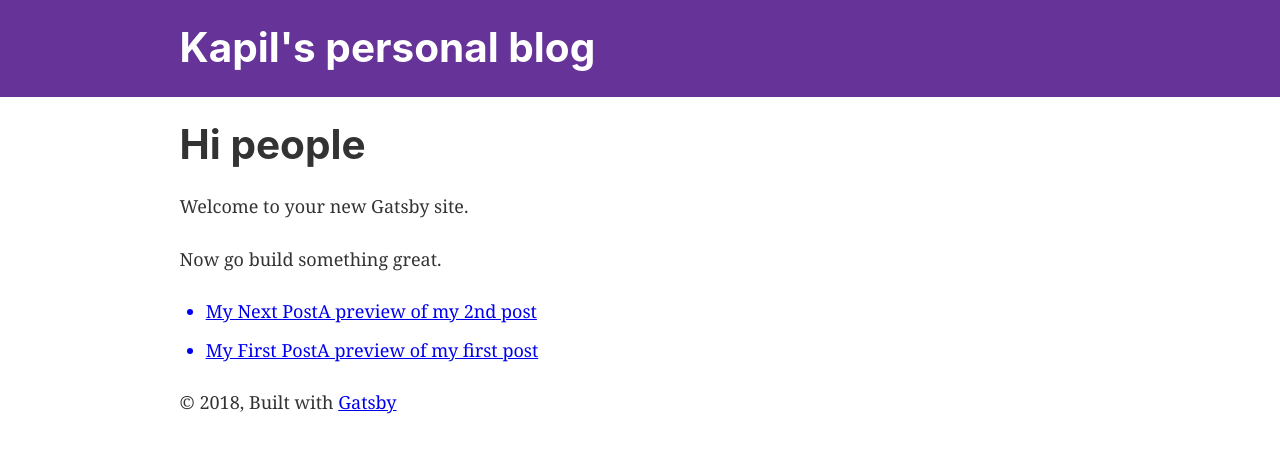
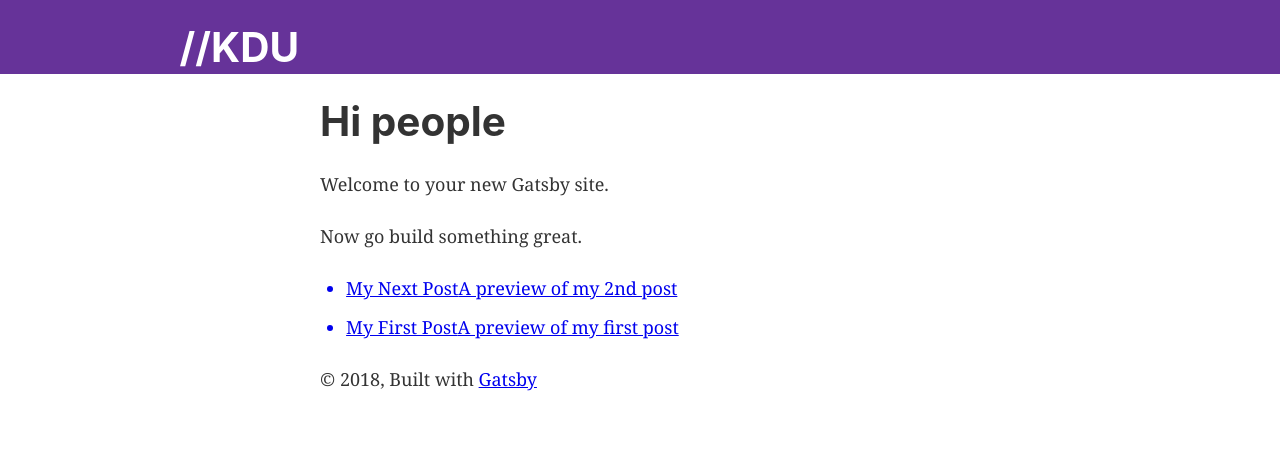
Before and after one commit to Dubes/personal-blog, a Gatsby site: page / in a window 1280 px wide. Built offline with nearby package versions, Linux system fonts and the light colour scheme; Gatsby itself is replaced by a stand-in of ours.

Commit message:
flatten the structure and some styling changes to use the grid layout

```diff
--- a/src/components/header.js
+++ b/src/components/header.js
@@ -2,8 +2,9 @@ import { Link } from 'gatsby'
 import PropTypes from 'prop-types'
 import React from 'react'
 
-const Header = ({ siteTitle }) => (
+const Header = () => (
   <div
+    className="website-header"
     style={{
       background: `rebeccapurple`,
       marginBottom: `1.45rem`,
@@ -24,19 +25,11 @@ const Header = ({ siteTitle }) => (
             textDecoration: `none`,
           }}
         >
-          {siteTitle}
+          //KDU
         </Link>
       </h1>
     </div>
   </div>
 )
 
-Header.propTypes = {
-  siteTitle: PropTypes.string,
-}
-
-Header.defaultProps = {
-  siteTitle: ``,
-}
-
 export default Header
--- a/src/components/layout.css
+++ b/src/components/layout.css
@@ -5,37 +5,41 @@ html {
 }
 body {
   margin: 0;
+  color: hsla(0, 0%, 0%, 0.8);
+  font-family: georgia, serif;
+  font-weight: normal;
+  word-wrap: break-word;
+  font-kerning: normal;
+  -moz-font-feature-settings: 'kern', 'liga', 'clig', 'calt';
+  -ms-font-feature-settings: 'kern', 'liga', 'clig', 'calt';
+  -webkit-font-feature-settings: 'kern', 'liga', 'clig', 'calt';
+  font-feature-settings: 'kern', 'liga', 'clig', 'calt';
 }
-article,
-aside,
-details,
-figcaption,
-figure,
-footer,
-header,
-main,
-menu,
-nav,
-section,
-summary {
-  display: block;
+.site-layout {
+  display: grid;
+  grid-template-rows: minmax(100px, 10vh) 1fr 10vh;
+  grid-template-columns: 25vw 1fr 25vw;
+}
+.site-content,
+.blog-content {
+  grid-row: 2;
+  grid-column: 2;
+}
+
+footer {
+  grid-row-end: -1;
+  grid-column-start: 2;
+}
+.website-header {
+  grid-row-start: 1;
+  grid-column-start: 1;
+  grid-column-end: -1;
 }
 audio,
 canvas,
 progress,
 video {
   display: inline-block;
-}
-audio:not([controls]) {
-  display: none;
-  height: 0;
-}
-progress {
-  vertical-align: baseline;
-}
-[hidden],
-template {
-  display: none;
 }
 a {
   background-color: transparent;
@@ -195,17 +199,6 @@ html {
 }
 *:after {
   box-sizing: inherit;
-}
-body {
-  color: hsla(0, 0%, 0%, 0.8);
-  font-family: georgia, serif;
-  font-weight: normal;
-  word-wrap: break-word;
-  font-kerning: normal;
-  -moz-font-feature-settings: 'kern', 'liga', 'clig', 'calt';
-  -ms-font-feature-settings: 'kern', 'liga', 'clig', 'calt';
-  -webkit-font-feature-settings: 'kern', 'liga', 'clig', 'calt';
-  font-feature-settings: 'kern', 'liga', 'clig', 'calt';
 }
 img {
   max-width: 100%;
--- a/src/components/layout.js
+++ b/src/components/layout.js
@@ -1,40 +1,17 @@
 import React from 'react'
 import PropTypes from 'prop-types'
-import { StaticQuery, graphql } from 'gatsby'
 
 import Header from './header'
 import './layout.css'
 
 const Layout = ({ children }) => (
-  <StaticQuery
-    query={graphql`
-      query SiteTitleQuery {
-        site {
-          siteMetadata {
-            title
-          }
-        }
-      }
-    `}
-    render={data => (
-      <>
-        <Header siteTitle={data.site.siteMetadata.title} />
-        <div
-          style={{
-            margin: `0 auto`,
-            maxWidth: 960,
-            padding: `0px 1.0875rem 1.45rem`,
-            paddingTop: 0,
-          }}
-        >
-          {children}
-          <footer>
-            © 2018, Built with <a href="https://www.gatsbyjs.org">Gatsby</a>
-          </footer>
-        </div>
-      </>
-    )}
-  />
+  <div className="site-layout">
+    <Header />
+    {children}
+    <footer>
+      © 2018, Built with <a href="https://www.gatsbyjs.org">Gatsby</a>
+    </footer>
+  </div>
 )
 
 Layout.propTypes = {
--- a/src/content/test-blog-entry/test-blog.md
+++ b/src/content/test-blog.md
@@ -18,7 +18,7 @@ Lorem ipsum
 
 Lorem ipsum
 
-![Negative HN comment](./meetup.jpg)
+![Negative HN comment](./meetup2.jpg)
 
 Emphasis, aka italics, with _asterisks_ or _underscores_.
 
--- a/src/pages/index.js
+++ b/src/pages/index.js
@@ -6,6 +6,7 @@ import SEO from '../components/seo'
 const IndexPage = ({ data }) => (
   <Layout>
     <SEO title="Home" keywords={[`gatsby`, `application`, `react`]} />
+    <div className="site-content">
       <h1>Hi people</h1>
       <p>Welcome to your new Gatsby site.</p>
       <p>Now go build something great.</p>
@@ -23,6 +24,7 @@ const IndexPage = ({ data }) => (
             </Link>
           ))}
       </ul>
+    </div>
   </Layout>
 )
 
--- a/src/templates/blogTemplate.js
+++ b/src/templates/blogTemplate.js
@@ -1,12 +1,9 @@
 import React from 'react'
-import { graphql, Link } from 'gatsby'
+import { graphql } from 'gatsby'
 
 import Layout from '../components/layout'
-import SEO from '../components/seo'
 
 const BlogPage = ({ data, pageContext }) => {
-  console.log(pageContext)
-  console.log(data)
   const title = data.markdownRemark.frontmatter.title
   const html = data.markdownRemark.html
 
```
Also changed, not shown: src/content/test-blog-2.md (renamed from src/content/2nd-blog/test-blog-2.md), src/content/test-blog-entry/meetup.jpg (deleted). Lines whose indentation alone changed are shown as unchanged.
